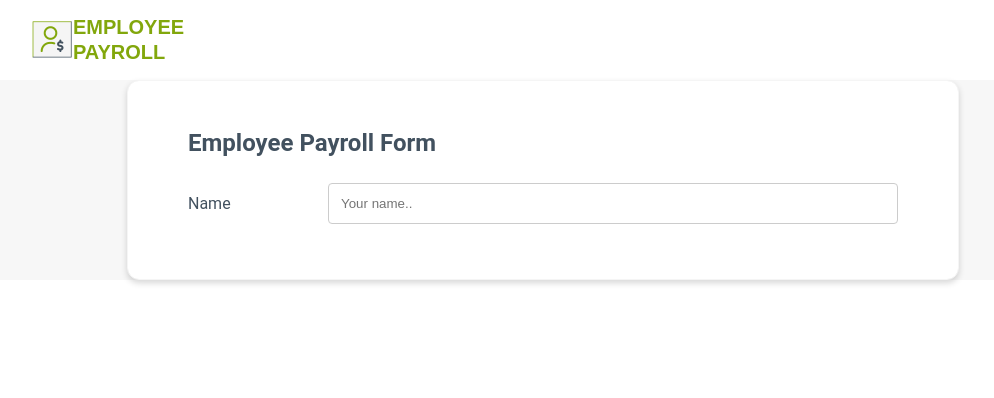
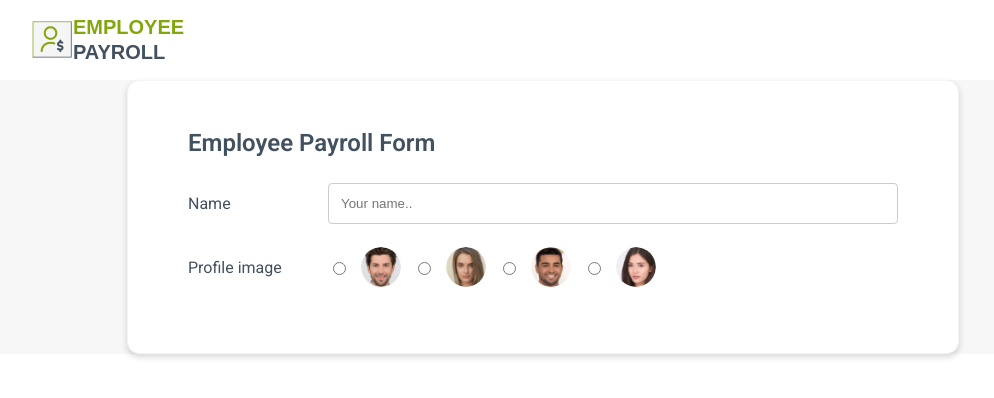
Before and after one commit to Vagdevi-52/EmployeePayRollApp, a plain HTML site: page pages/pages_form.html in a window 1280 px wide. Shown: the whole page, without its empty margins (97-1091 px from the left). Drawn offline with Linux system fonts and the light colour scheme; files whose address does not match are found by name.

Commit message:
Program To Specify The Profile Pic In The Form

```diff
--- a/pages/pages_form.html
+++ b/pages/pages_form.html
@@ -1,31 +1,63 @@
 <!DOCTYPE html>
 <html lang="en">
+
 <head>
     <meta charset="UTF-8">
     <meta name="viewport" content="width=device-width, initial-scale=1.0">
-    <link href = "C:\Users\MY PC\Desktop\EmployeePayRollApp\css\payroll_form.css" rel="stylesheet">
-    <title>Employee Payroll form</title>
-    <style></style>
+    <link href="https://fonts.googleapis.com/css2?family=Roboto:wght@300;400;500;600&display=swap" rel="stylesheet">
+    <link rel="stylesheet" href="C:\Users\MY PC\Desktop\EmployeePayRollApp\css\payroll_form.css">
+    <title>Employee payroll form</title>
+    <script defer src="../js/payroll_form.js"></script>
 </head>
+
 <body>
-    <header class = "header-content header">
-        <div class= "logo-content">
-        <img src="C:\Users\MY PC\Desktop\EmployeePayRollApp\Asserts\logo.png" alt= "">
+    <!-- UC 1 -->
+    <header class="header-content header">
+        <div class="logo-content">
+            <img src="C:\Users\MY PC\Desktop\EmployeePayRollApp\Asserts\Images\logo.png" alt="">
             <div>
                 <span class="emp-text">EMPLOYEE</span><br>
-        <span class="emp-text" emp-payroll>PAYROLL</span>
+                <span class="emp-text emp-payroll">PAYROLL</span>
             </div>
         </div>
     </header>
-    <div class = "form-content">
-        <form class ="form" action="#"
-        onsubmit="save(); return false">
-        <div class="form-head"> Employee Payroll Form</div>
+
+    <div class="form-content">
+        <form class="form" action="#" onsubmit="save(event);return false">
+            <!-- UC 2 -->
+            <div class="form-head"> Employee Payroll form </div>
             <div class="row-content">
                 <label class="label text" for="name">Name</label>
                 <input class="input" type="text" id="name" name="name" placeholder="Your name.." required>
             </div>
+            <div class="row-content">
+                <label class="label text" for="profile">Profile image</label>
+                <div class="profile-radio-content">
+                    <label>
+                        <input type="radio" id="profile1" name="profile" value="../assets/profile-images/Ellipse -3.png"
+                            required>
+                        <img class="profile" id='image1' src="C:\Users\MY PC\Desktop\EmployeePayRollApp\Asserts\ProfileImages\Ellipse -3.png">
+                    </label>
+                    <label>
+                        <input type="radio" id="profile2" name="profile" value="../assets/profile-images/Ellipse 1.png"
+                            required>
+                        <img class="profile" id='image2' src="C:\Users\MY PC\Desktop\EmployeePayRollApp\Asserts\ProfileImages\Ellipse -1.png">
+                    </label>
+                    <label>
+                        <input type="radio" id="profile3" name="profile" value="../assets/profile-images/Ellipse -8.png"
+                            required>
+                        <img class="profile" id='image3' src="C:\Users\MY PC\Desktop\EmployeePayRollApp\Asserts\ProfileImages\Ellipse -8.png">
+                    </label>
+                    <label>
+                        <input type="radio" id="profile4" name="profile" value="../assets/profile-images/Ellipse -7.png"
+                            required>
+                        <img class="profile" id='image4' src="C:\Users\MY PC\Desktop\EmployeePayRollApp\Asserts\ProfileImages\Ellipse -7.png">
+                    </label>
+                </div>
+
+            </div>
         </form>
     </div>
 </body>
+
 </html>
```
Also changed, not shown: Asserts/Images/logo.png (renamed from Asserts/logo.png), Asserts/ProfileImages/Ellipse -1.png (added), Asserts/ProfileImages/Ellipse -10.png (added), Asserts/ProfileImages/Ellipse -2.png (added), Asserts/ProfileImages/Ellipse -3.png (added), Asserts/ProfileImages/Ellipse -4.png (added), Asserts/ProfileImages/Ellipse -5.png (added), Asserts/ProfileImages/Ellipse -7.png (added), Asserts/ProfileImages/Ellipse -8.png (added), Asserts/ProfileImages/Ellipse -9.png (added). Lines whose indentation alone changed are shown as unchanged.
